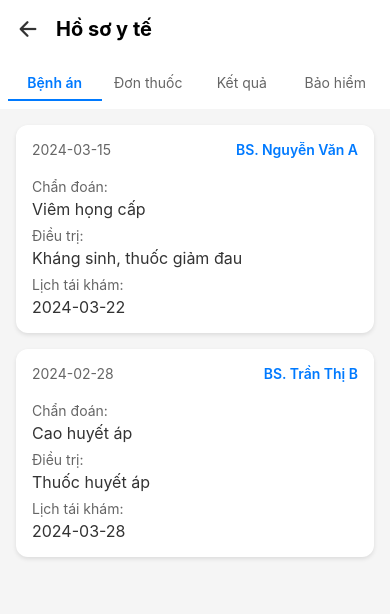
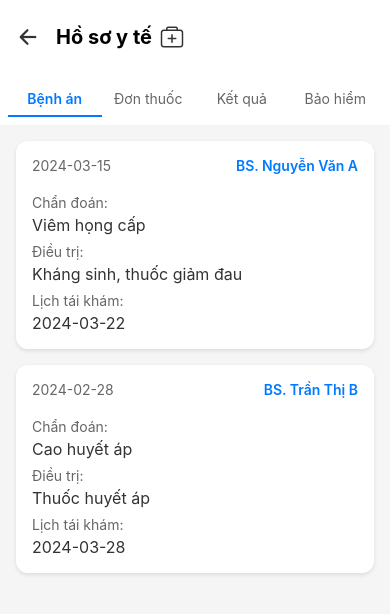
Before and after one commit to TLChouny/WDP301-HIV-HealthCare-Mobile, a React Native app in the folder hiv-healthcare-mobile/: screen /MedicalRecords in a window 390 px wide. Shown: the top 614 px of the page. Built offline with nearby package versions, Linux system fonts and the light colour scheme.

Commit message:
add medication page

```diff
--- a/hiv-healthcare-mobile/components/Navigation.tsx
+++ b/hiv-healthcare-mobile/components/Navigation.tsx
@@ -25,6 +25,7 @@ export type RootStackParamList = {
   OnlineConsultation: undefined;
   MedicalRecords: undefined;
   PatientProfile: undefined;
+  MedicationManagement: undefined;
 };
 
 export type MainTabParamList = {
@@ -32,6 +33,7 @@ export type MainTabParamList = {
   Appointment: undefined;
   MedicalRecords: undefined;
   Profile: undefined;
+  MedicationManagement: undefined;
 };
 
 export type AuthStackParamList = {
@@ -61,6 +63,8 @@ const MainTabNavigator = () => {
             iconName = focused ? 'document-text' : 'document-text-outline';
           } else if (route.name === 'Profile') {
             iconName = focused ? 'person' : 'person-outline';
+          } else if (route.name === 'MedicationManagement') {
+            iconName = focused ? 'medkit' : 'medkit-outline';
           }
 
           return <Ionicons name={iconName as any} size={size} color={color} />;
@@ -72,6 +76,7 @@ const MainTabNavigator = () => {
       <Tab.Screen name="Home" component={Home} />
       <Tab.Screen name="Appointment" component={Appointment} />
       <Tab.Screen name="MedicalRecords" component={MedicalRecords} />
+      <Tab.Screen name="MedicationManagement" component={MedicationManagement} />
       <Tab.Screen name="Profile" component={PatientProfile} />
     </Tab.Navigator>
   );
@@ -99,6 +104,7 @@ export const Navigation = () => {
         <Stack.Screen name="OnlineConsultation" component={OnlineConsultation} />
         <Stack.Screen name="MedicalRecords" component={MedicalRecords} />
         <Stack.Screen name="PatientProfile" component={PatientProfile} />
+        <Stack.Screen name="MedicationManagement" component={MedicationManagement} />
       </Stack.Navigator>
     </NavigationContainer>
   );
--- a/hiv-healthcare-mobile/screens/medical/MedicalRecords.tsx
+++ b/hiv-healthcare-mobile/screens/medical/MedicalRecords.tsx
@@ -12,9 +12,13 @@ import {
 import { SafeAreaView } from 'react-native-safe-area-context';
 import { Ionicons } from '@expo/vector-icons';
 import { useNavigation } from '@react-navigation/native';
+import { NativeStackNavigationProp } from '@react-navigation/native-stack';
+import { RootStackParamList } from '../../components/Navigation';
+
+type NavigationProp = NativeStackNavigationProp<RootStackParamList>;
 
 const MedicalRecords = () => {
-  const navigation = useNavigation();
+  const navigation = useNavigation<NavigationProp>();
   const [activeTab, setActiveTab] = useState('history');
   const [showInsuranceModal, setShowInsuranceModal] = useState(false);
   const [insuranceInfo, setInsuranceInfo] = useState({
@@ -154,6 +158,12 @@ const MedicalRecords = () => {
           <Ionicons name="arrow-back" size={24} color="#333" />
         </TouchableOpacity>
         <Text style={styles.title}>Hồ sơ y tế</Text>
+        <TouchableOpacity
+          style={styles.medicationButton}
+          onPress={() => navigation.navigate('MedicationManagement')}
+        >
+          <Ionicons name="medkit-outline" size={24} color="#333" />
+        </TouchableOpacity>
       </View>
 
       <View style={styles.tabContainer}>
@@ -412,6 +422,9 @@ const styles = StyleSheet.create({
   saveButtonText: {
     color: '#fff',
   },
+  medicationButton: {
+    padding: 8,
+  },
 });
 
 export default MedicalRecords;
```
